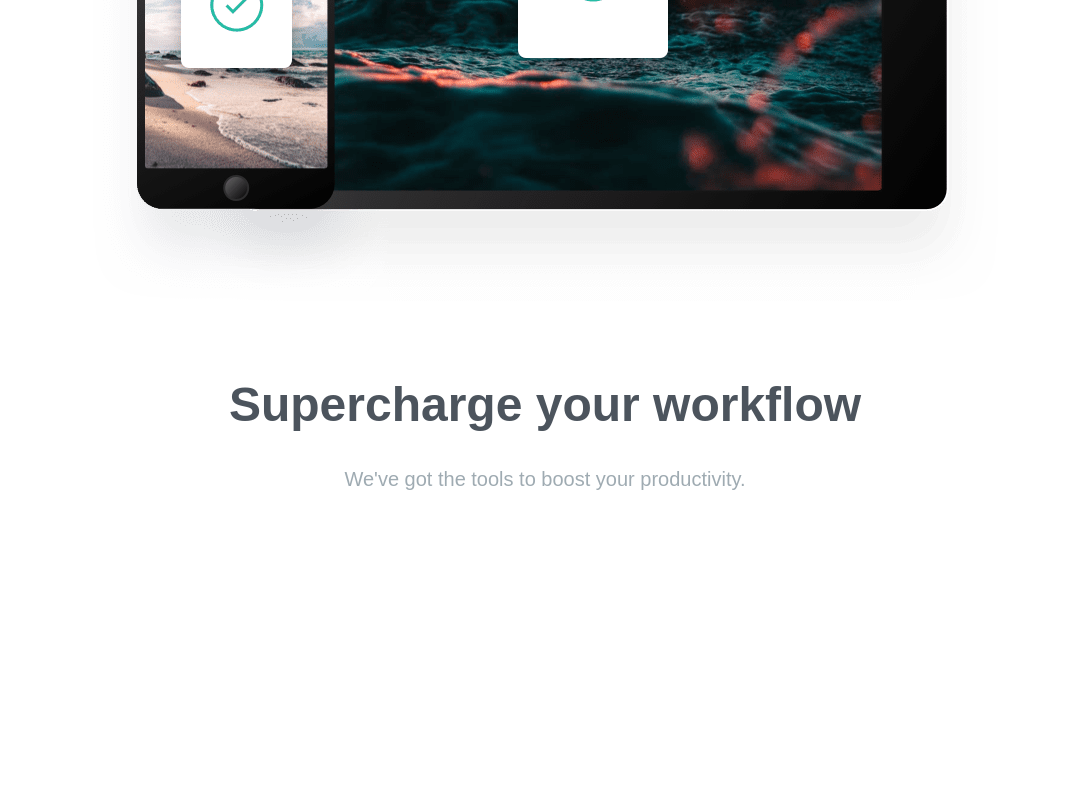
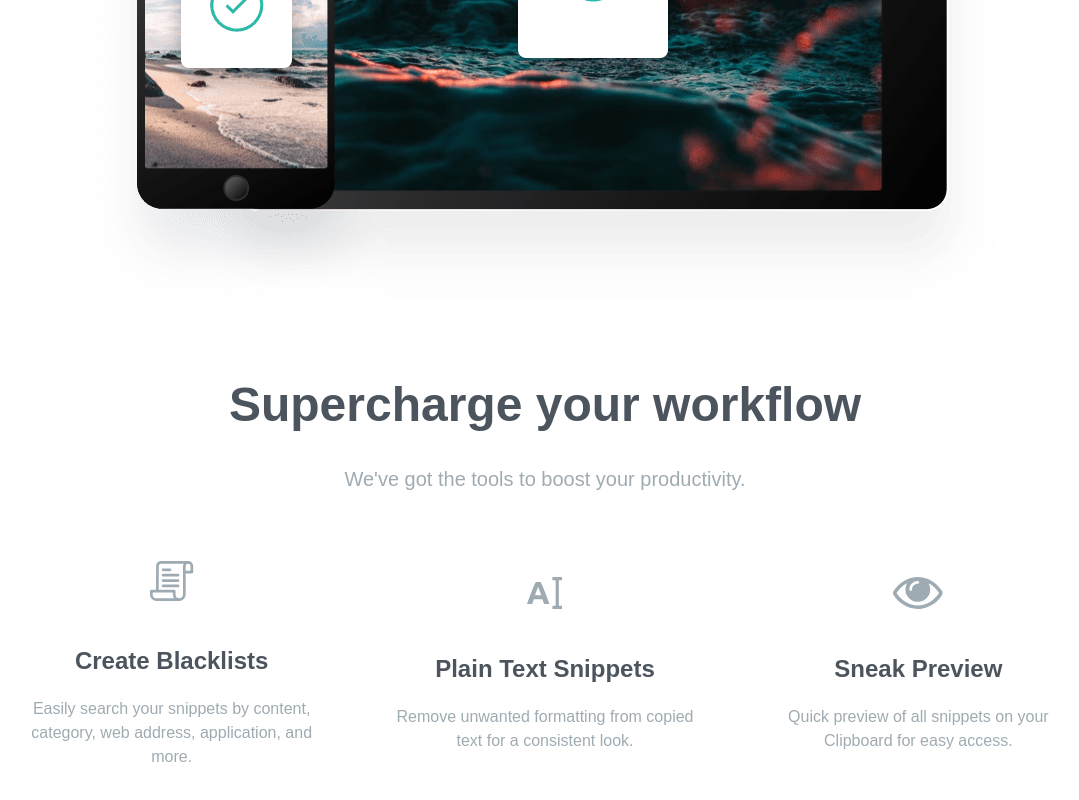
Before and after one commit to CarlCaraan/tailwind-project-01-clipboard, a plain HTML site: page src/index.html in a window 1280 px wide. Shown: the part 2303-3103 px from the top of the page, without its empty margins (95-1174 px from the left). Before the commit the page ends 2880 px from the top, so only its background shows below. Drawn offline with nearby package versions, Linux system fonts and the light colour scheme; files that its build step writes are made by us from their sources; a web font is replaced by a local one.

Commit message:
11/25/22

```diff
--- a/src/assets/css/input.css
+++ b/src/assets/css/input.css
@@ -6,6 +6,9 @@
 @layer base {
   h3 {
     @apply mb-8 text-4xl font-bold text-darkGrayishBlue md:text-5xl;
+  }
+  h5 {
+    @apply mb-2 text-2xl font-bold text-darkGrayishBlue;
   }
 }
 .section-container {
--- a/src/index.html
+++ b/src/index.html
@@ -21,7 +21,7 @@
 
 <style>
     ::selection {
-        background: #51B19F;
+        background: turquoise;
     }
 </style>
 
@@ -78,7 +78,7 @@
 
                     <!-- Item 1 -->
                     <div>
-                        <h5 class="mb-2 text-2xl font-bold text-darkGrayishBlue">Quick Search</h5>
+                        <h5>Quick Search</h5>
                         <p class="max-w-md text-grayishBlue">
                             Easily search your snippets by content, category, web address,
                             application, and more.
@@ -87,7 +87,7 @@
 
                     <!-- Item 2 -->
                     <div>
-                        <h5 class="mb-2 text-2xl font-bold text-darkGrayishBlue">iCloud Sync</h5>
+                        <h5>iCloud Sync</h5>
                         <p class="max-w-md text-grayishBlue">
                             Instantly saves and syncs snippets across all your devices.
                         </p>
@@ -95,7 +95,7 @@
 
                     <!-- Item 3 -->
                     <div>
-                        <h5 class="mb-2 text-2xl font-bold text-darkGrayishBlue">Completely History</h5>
+                        <h5>Completely History</h5>
                         <p class="max-w-md text-grayishBlue">
                             Retrieve any snippets from the first moment you started using
                             the app.
@@ -129,6 +129,40 @@
             <p class="section-subheading mb-16">
                 We've got the tools to boost your productivity.
             </p>
+
+            <!-- Items Container -->
+            <div class="flex flex-col items-center justify-between space-y-16
+            md:flex-row md:space-y-0 md:space-x-12">
+
+                <!-- Item 1 -->
+                <div class="flex flex-col items-center space-y-5">
+                    <img class="mb-6" src="../images/icon-blacklist.svg" alt="s1">
+                    <h5>Create Blacklists</h5>
+                    <p class="max-w-md text-grayishBlue">
+                        Easily search your snippets by content, category, web address,
+                        application, and more.
+                    </p>
+                </div>
+
+                <!-- Item 2 -->
+                <div class="flex flex-col items-center space-y-5">
+                    <img class="mb-6" src="../images/icon-text.svg" alt="s1">
+                    <h5>Plain Text Snippets</h5>
+                    <p class="max-w-md text-grayishBlue">
+                        Remove unwanted formatting from copied text for a consistent look.
+                    </p>
+                </div>
+
+                <!-- Item 3 -->
+                <div class="flex flex-col items-center space-y-5">
+                    <img class="mb-6" src="../images/icon-preview.svg" alt="s1">
+                    <h5>Sneak Preview</h5>
+                    <p class="max-w-md text-grayishBlue">
+                        Quick preview of all snippets on your Clipboard for easy access.
+                    </p>
+                </div>
+
+            </div>
         </div>
     </section>
     <!-- End Supercharge Section -->
```
